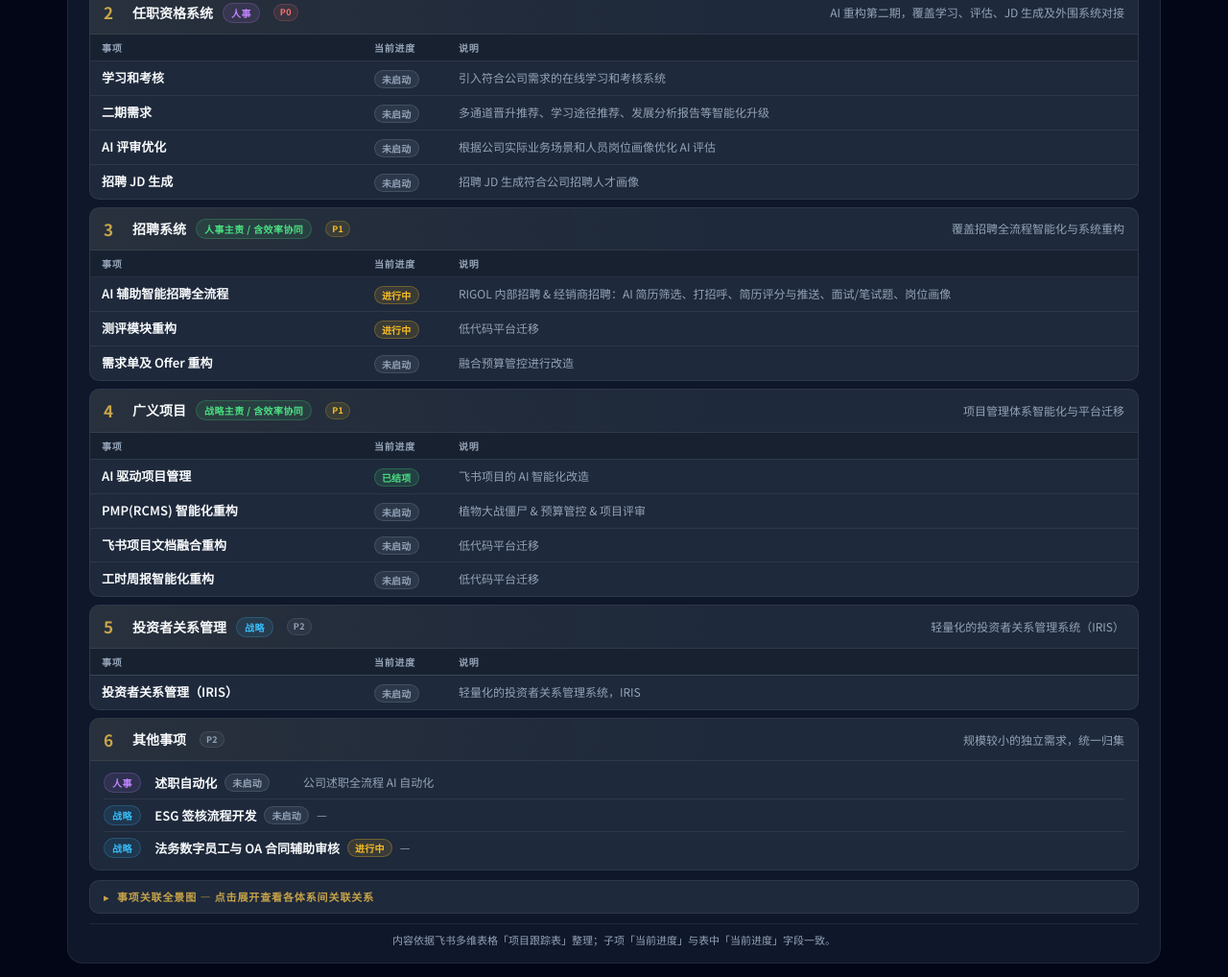
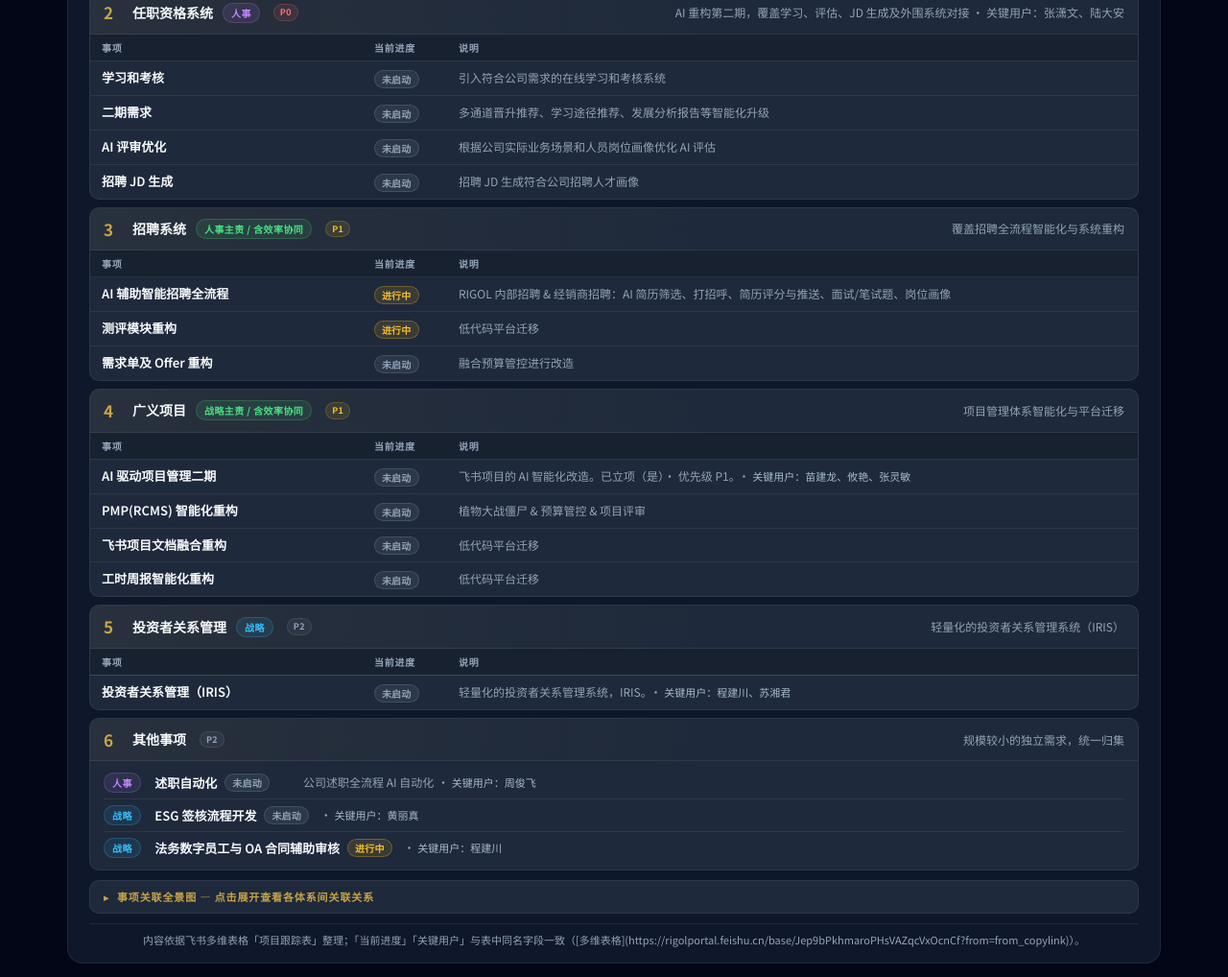
Before and after one commit to piyansheng/piyansheng.github.io, a plain HTML site: page 战略人事IT重点项目_一页纸.html in a window 1280 px wide. Shown: the part 310-1328 px from the top of the page at 96% size. Drawn offline with Linux system fonts and the light colour scheme.

Commit message:
更新一页纸项目

```diff
--- a/战略人事IT重点项目_一页纸.html
+++ b/战略人事IT重点项目_一页纸.html
@@ -254,6 +254,28 @@
     .name { font-weight: 600; color: var(--ink); }
     .desc { color: var(--muted); font-size: 12px; }
 
+    /* 多维表格「关键用户」摘录（与说明同一行，避免无谓增高） */
+    .key-users {
+      display: inline;
+      margin-left: 0.35em;
+      font-size: 11px;
+      color: #a8b9cf;
+      white-space: nowrap;
+    }
+
+    .key-users::before {
+      content: "· ";
+      color: var(--muted);
+      font-size: 12px;
+    }
+
+    /* 说明列整段不换行（仅用于已含关键用户的长说明） */
+    .note-nowrap {
+      display: inline-block;
+      white-space: nowrap;
+      vertical-align: top;
+    }
+
     .solo-body { padding: 6px 14px; }
 
     .solo-body .item {
@@ -276,7 +298,13 @@
       align-items: center;
       gap: 6px 8px;
     }
-    .solo-body .item-desc { color: var(--muted); font-size: 12px; }
+    .solo-body .item-desc {
+      color: var(--muted);
+      font-size: 12px;
+      white-space: nowrap;
+      flex: 1;
+      min-width: 0;
+    }
 
     .foot {
       margin-top: 10px;
@@ -295,6 +323,8 @@
       .group-desc { text-align: left; width: 100%; }
       .solo-body .item { flex-direction: column; gap: 2px; }
       .solo-body .item-name { min-width: auto; }
+      .solo-body .item-desc { white-space: normal; text-align: left; }
+      .note-nowrap { white-space: normal; }
       .map-body { overflow-x: auto; }
       .map-svg { min-width: 700px; }
     }
@@ -453,7 +483,7 @@
         <span class="group-title">RIGOL ESOP</span>
         <span class="pill pill-s">战略</span>
         <span class="pill-p pill-p0">P0</span>
-        <span class="group-desc">涉及连任、股权激励与系统改造，是战略条线最完整的一条主线</span>
+        <span class="group-desc">涉及连任、股权激励与系统改造，是战略条线最完整的一条主线 · 关键用户：王宁</span>
       </div>
       <table>
         <thead><tr><th style="width:26%">事项</th><th class="col-st">当前进度</th><th>说明</th></tr></thead>
@@ -472,7 +502,7 @@
         <span class="group-title">任职资格系统</span>
         <span class="pill pill-h">人事</span>
         <span class="pill-p pill-p0">P0</span>
-        <span class="group-desc">AI 重构第二期，覆盖学习、评估、JD 生成及外围系统对接</span>
+        <span class="group-desc">AI 重构第二期，覆盖学习、评估、JD 生成及外围系统对接 · 关键用户：张潇文、陆大安</span>
       </div>
       <table>
         <thead><tr><th style="width:26%">事项</th><th class="col-st">当前进度</th><th>说明</th></tr></thead>
@@ -516,7 +546,7 @@
       <table>
         <thead><tr><th style="width:26%">事项</th><th class="col-st">当前进度</th><th>说明</th></tr></thead>
         <tbody>
-          <tr><td><span class="name">AI 驱动项目管理</span></td><td class="cell-st"><span class="pill-st pill-st-done">已结项</span></td><td><span class="desc">飞书项目的 AI 智能化改造</span></td></tr>
+          <tr><td><span class="name">AI 驱动项目管理二期</span></td><td class="cell-st"><span class="pill-st pill-st-idle">未启动</span></td><td><span class="note-nowrap"><span class="desc">飞书项目的 AI 智能化改造。已立项（是）· 优先级 P1。</span><span class="key-users">关键用户：苗建龙、攸艳、张灵敏</span></span></td></tr>
           <tr><td><span class="name">PMP(RCMS) 智能化重构</span></td><td class="cell-st"><span class="pill-st pill-st-idle">未启动</span></td><td><span class="desc">植物大战僵尸 &amp; 预算管控 &amp; 项目评审</span></td></tr>
           <tr><td><span class="name">飞书项目文档融合重构</span></td><td class="cell-st"><span class="pill-st pill-st-idle">未启动</span></td><td><span class="desc">低代码平台迁移</span></td></tr>
           <tr><td><span class="name">工时周报智能化重构</span></td><td class="cell-st"><span class="pill-st pill-st-idle">未启动</span></td><td><span class="desc">低代码平台迁移</span></td></tr>
@@ -536,7 +566,7 @@
       <table>
         <thead><tr><th style="width:26%">事项</th><th class="col-st">当前进度</th><th>说明</th></tr></thead>
         <tbody>
-          <tr><td><span class="name">投资者关系管理（IRIS）</span></td><td class="cell-st"><span class="pill-st pill-st-idle">未启动</span></td><td><span class="desc">轻量化的投资者关系管理系统，IRIS</span></td></tr>
+          <tr><td><span class="name">投资者关系管理（IRIS）</span></td><td class="cell-st"><span class="pill-st pill-st-idle">未启动</span></td><td><span class="note-nowrap"><span class="desc">轻量化的投资者关系管理系统，IRIS。</span><span class="key-users">关键用户：程建川、苏湘君</span></span></td></tr>
         </tbody>
       </table>
     </div>
@@ -552,15 +582,15 @@
       <div class="solo-body">
         <div class="item">
           <span class="item-name"><span class="pill pill-h">人事</span>&ensp;述职自动化<span class="pill-st pill-st-idle">未启动</span></span>
-          <span class="item-desc">公司述职全流程 AI 自动化</span>
+          <span class="item-desc">公司述职全流程 AI 自动化<span class="key-users">关键用户：周俊飞</span></span>
         </div>
         <div class="item">
           <span class="item-name"><span class="pill pill-s">战略</span>&ensp;ESG 签核流程开发<span class="pill-st pill-st-idle">未启动</span></span>
-          <span class="item-desc">—</span>
+          <span class="item-desc"><span class="key-users">关键用户：黄丽真</span></span>
         </div>
         <div class="item">
           <span class="item-name"><span class="pill pill-s">战略</span>&ensp;法务数字员工与 OA 合同辅助审核<span class="pill-st pill-st-run">进行中</span></span>
-          <span class="item-desc">—</span>
+          <span class="item-desc"><span class="key-users">关键用户：程建川</span></span>
         </div>
       </div>
     </div>
@@ -610,7 +640,7 @@
 
           <text x="958" y="32" text-anchor="middle" class="n-zone-title" fill="#4ade80">项目管理体系</text>
           <text x="958" y="48" text-anchor="middle" class="n-zone-desc">聚焦项目管理智能化与低代码平台迁移</text>
-          <text x="958" y="62" text-anchor="middle" class="n-zone-desc">含 AI 驱动、PMP 重构、文档重构、工时重构</text>
+          <text x="958" y="62" text-anchor="middle" class="n-zone-desc">含 AI 驱动项目管理二期、PMP 与文档/工时重构</text>
 
           <!-- ========== 一级事项卡片 ========== -->
           <rect x="28" y="82" width="230" height="38" rx="7" fill="rgba(56,189,248,0.12)" stroke="rgba(56,189,248,0.4)" stroke-width="1.4" />
@@ -707,11 +737,11 @@
           <text x="777" y="192" text-anchor="middle" class="n-sub" fill="#c084fc">重构</text>
           <text x="777" y="208" text-anchor="middle" class="n-st" fill="#fbbf24">进行中</text>
 
-          <!-- 广义项目子项 -->
+          <!-- 广义项目子项：AI 驱动项目管理二期 -->
           <rect x="868" y="158" width="84" height="56" rx="5" fill="rgba(74,222,128,0.06)" stroke="rgba(74,222,128,0.25)" stroke-width="1" />
           <text x="910" y="176" text-anchor="middle" class="n-sub" fill="#4ade80">AI 驱动</text>
-          <text x="910" y="192" text-anchor="middle" class="n-sub" fill="#4ade80">项目管理</text>
-          <text x="910" y="208" text-anchor="middle" class="n-st" fill="#4ade80">已结项</text>
+          <text x="910" y="192" text-anchor="middle" class="n-sub" fill="#4ade80">项目管理二期</text>
+          <text x="910" y="208" text-anchor="middle" class="n-st" fill="#94a3b8">未启动</text>
 
           <rect x="960" y="158" width="100" height="56" rx="5" fill="rgba(74,222,128,0.06)" stroke="rgba(74,222,128,0.25)" stroke-width="1" />
           <text x="1010" y="176" text-anchor="middle" class="n-sub" fill="#4ade80">PMP(RCMS)</text>
@@ -740,8 +770,8 @@
           <text x="557" y="269" text-anchor="middle" font-size="9" fill="#fbbf24" opacity="0.9" font-weight="600" font-family="Noto Sans SC, sans-serif">对接招聘系统</text>
 
           <path d="M 427 214 L 427 312 Q 427 320 436 320 L 910 320 L 910 214" stroke="#fbbf24" stroke-opacity="0.5" stroke-width="1.6" stroke-dasharray="7 4" fill="none" marker-end="url(#arrCross)" />
-          <rect x="600" y="310" width="90" height="18" rx="4" fill="#1e293b" />
-          <text x="645" y="323" text-anchor="middle" font-size="9" fill="#fbbf24" opacity="0.9" font-weight="600" font-family="Noto Sans SC, sans-serif">对接广义项目</text>
+          <rect x="590" y="302" width="90" height="18" rx="4" fill="#1e293b" />
+          <text x="635" y="315" text-anchor="middle" font-size="9" fill="#fbbf24" opacity="0.9" font-weight="600" font-family="Noto Sans SC, sans-serif">对接广义项目</text>
 
           <!-- ========== 底部图例 ========== -->
           <g class="n-note">
@@ -768,7 +798,7 @@
     </details>
 
     <div class="foot anim d7">
-      内容依据飞书多维表格「项目跟踪表」整理；子项「当前进度」与表中「当前进度」字段一致。
+      内容依据飞书多维表格「项目跟踪表」整理；「当前进度」「关键用户」与表中同名字段一致（[多维表格](https://rigolportal.feishu.cn/base/Jep9bPkhmaroPHsVAZqcVxOcnCf?from=from_copylink)）。
     </div>
   </div>
 </body>
```
